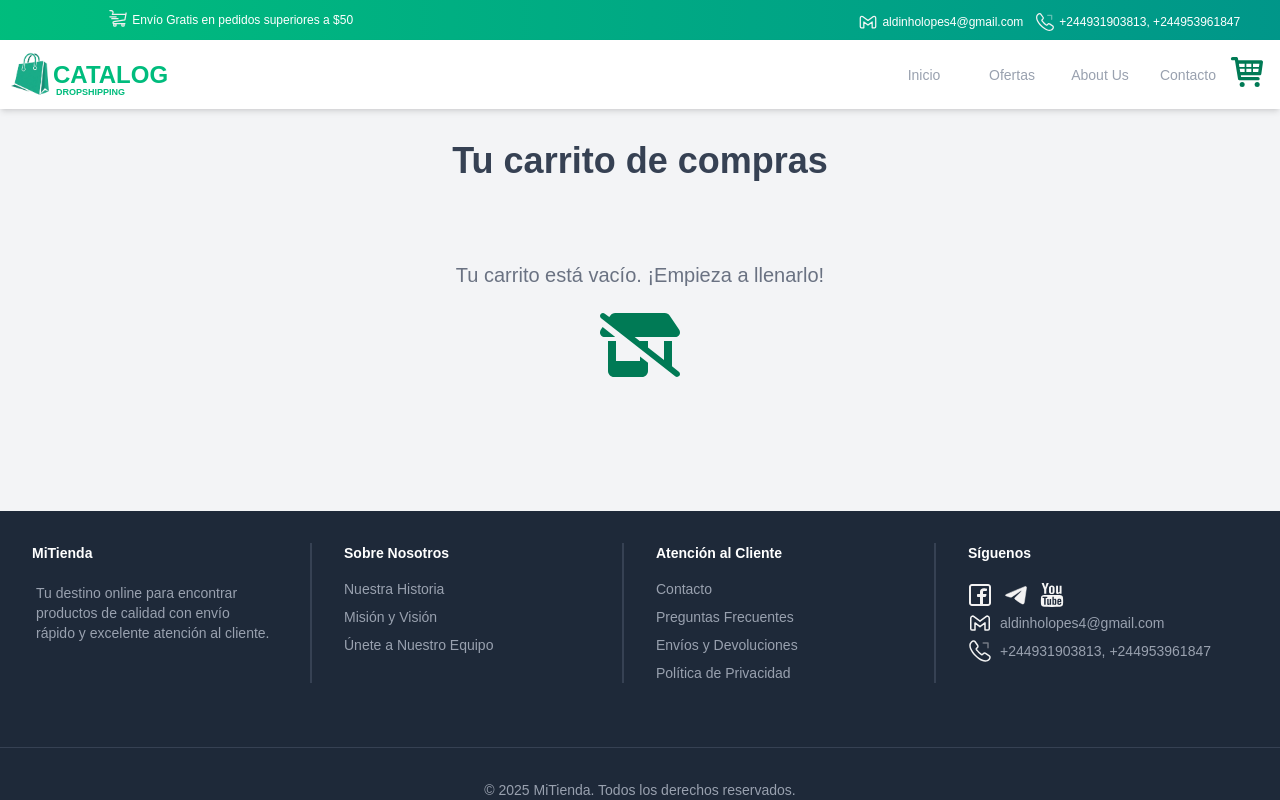
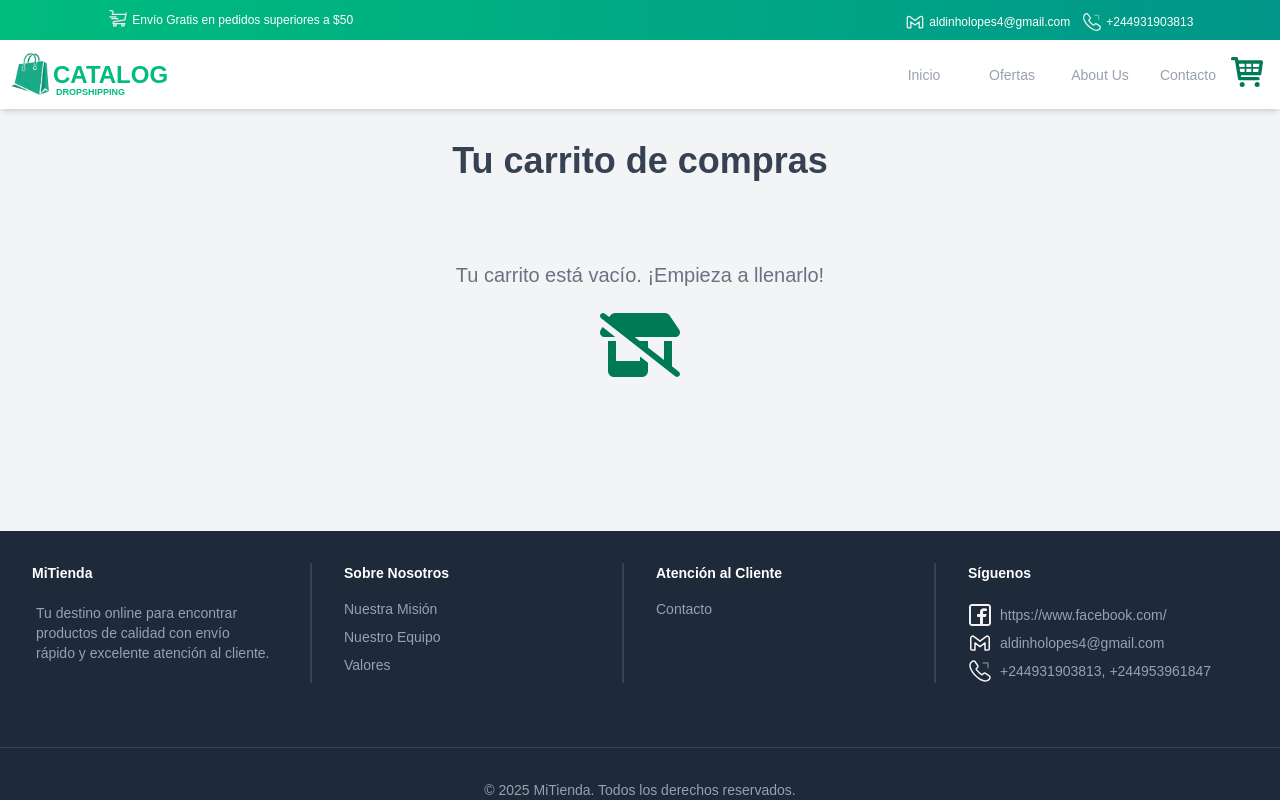
Before and after one commit to rls1990/store-front-template, a Next.js app: page /car-list in a window 1280 px wide. Built offline with nearby package versions, Linux system fonts and the light colour scheme.

Commit message:
contacts info

```diff
--- a/src/app/about-us/page.tsx
+++ b/src/app/about-us/page.tsx
@@ -67,7 +67,7 @@ export default function AboutUsPage() {
       </section>
 
       {/* Nuestra Misión */}
-      <section className="py-16 px-6 sm:px-12 lg:px-24 bg-white text-gray-800">
+      <section id="mision" className="py-16 px-6 sm:px-12 lg:px-24 bg-white text-gray-800">
         <div className="max-w-5xl mx-auto">
           <h2 className="text-3xl font-semibold mb-6 text-center border-b border-b-gray-300">
             Nuestra Misión
@@ -82,7 +82,7 @@ export default function AboutUsPage() {
       </section>
 
       {/* Nuestro Equipo */}
-      <section className="py-16 px-6 sm:px-12 lg:px-24 bg-gray-100 text-gray-900">
+      <section id="team" className="py-16 px-6 sm:px-12 lg:px-24 bg-gray-100 text-gray-900">
         <div className="max-w-5xl mx-auto">
           <h2 className="text-3xl font-semibold mb-10 text-center">
             Conoce a Nuestro Equipo
@@ -108,7 +108,7 @@ export default function AboutUsPage() {
 
       {/* Valores */}
 
-      <section className="py-20 px-6 sm:px-12 lg:px-24 bg-gradient-to-r from-white via-gray-50 to-white text-gray-900">
+      <section id="valores" className="py-20 px-6 sm:px-12 lg:px-24 bg-gradient-to-r from-white via-gray-50 to-white text-gray-900">
         <div className="max-w-6xl mx-auto">
           <h2 className="text-4xl font-extrabold mb-12 text-center tracking-wide text-emerald-700">
             Nuestros Valores
--- a/src/app/car-list/page.tsx
+++ b/src/app/car-list/page.tsx
@@ -188,7 +188,7 @@ export default function CarListPage() {
                 className="w-full mt-8 py-3 bg-emerald-700 text-white rounded-lg font-semibold hover:bg-emerald-600 transition-colors shadow-md inline-flex items-center justify-center gap-2 cursor-pointer disabled:opacity-50"
               >
                 <IoIosSend className="size-7" />
-                {sending ? "Enviando..." : "Proceder al pago"}
+                {sending ? "Enviando..." : "Enviar Pedido"}
               </button>
 
               {success && (
--- a/src/app/contact/page.tsx
+++ b/src/app/contact/page.tsx
@@ -1,7 +1,9 @@
+import Link from "next/link";
 import { BsSend } from "react-icons/bs";
 import {
   FaClock,
   FaEnvelope,
+  FaFacebook,
   FaMapMarkedAlt,
   FaPhoneAlt,
 } from "react-icons/fa";
@@ -48,6 +50,15 @@ export default function ContactPage() {
                   </h3>
                   <p>+244931903813</p>
                   <p>+244953961847</p>
+                </div>
+              </div>
+              <div className="flex items-start">
+                <FaFacebook className="text-emerald-700 text-xl mr-4 mt-1 size-6" />
+                <div>
+                  <h3 className="text-lg font-semibold text-emerald-700">
+                    Facebook
+                  </h3>
+                  <Link href="https://www.facebook.com/share/16a1XoyX88" target="_blank" className="hover:text-emerald-700">https://www.facebook.com/</Link>
                 </div>
               </div>
               <div className="flex items-start">
--- a/src/components/layout/footer/Footer.tsx
+++ b/src/components/layout/footer/Footer.tsx
@@ -1,6 +1,7 @@
 import { getContactData } from "@/services/get-contact";
 import { getSocialNetworksData } from "@/services/get-social-networks";
 import Image from "next/image";
+import Link from "next/link";
 
 const Footer = async () => {
   const social_networks = await getSocialNetworksData();
@@ -20,19 +21,19 @@ const Footer = async () => {
           <h4 className="font-semibold text-white mb-4">Sobre Nosotros</h4>
           <ul className="space-y-2">
             <li>
-              <a href="#" className="hover:text-white transition duration-150">
-                Nuestra Historia
-              </a>
+              <Link href="/about-us#mision" className="hover:text-white transition duration-150">
+                Nuestra Misión
+              </Link>
             </li>
             <li>
-              <a href="#" className="hover:text-white transition duration-150">
-                Misión y Visión
-              </a>
+              <Link href="/about-us#team" className="hover:text-white transition duration-150">
+                Nuestro Equipo
+              </Link>
             </li>
             <li>
-              <a href="#" className="hover:text-white transition duration-150">
-                Únete a Nuestro Equipo
-              </a>
+              <Link href="/about-us#valores" className="hover:text-white transition duration-150">
+                Valores
+              </Link>
             </li>
           </ul>
         </div>
@@ -40,32 +41,32 @@ const Footer = async () => {
           <h4 className="font-semibold text-white mb-4">Atención al Cliente</h4>
           <ul className="space-y-2">
             <li>
-              <a href="#" className="hover:text-white transition duration-150">
+              <Link href="/contact" className="hover:text-white transition duration-150">
                 Contacto
-              </a>
+              </Link>
+            </li>
+            {/* <li>
+              <Link href="#" className="hover:text-white transition duration-150">
+                Preguntas Frecuentes
+              </Link>
             </li>
             <li>
-              <a href="#" className="hover:text-white transition duration-150">
-                Preguntas Frecuentes
-              </a>
+              <Link href="#" className="hover:text-white transition duration-150">
+                Envíos y Devoluciones
+              </Link>
             </li>
             <li>
-              <a href="#" className="hover:text-white transition duration-150">
-                Envíos y Devoluciones
-              </a>
-            </li>
-            <li>
-              <a href="#" className="hover:text-white transition duration-150">
+              <Link href="#" className="hover:text-white transition duration-150">
                 Política de Privacidad
-              </a>
-            </li>
+              </Link>
+            </li> */}
           </ul>
         </div>
         <div className="flex flex-col gap-1">
           <h4 className="font-semibold text-white mb-4">Síguenos</h4>
-          <div className="inline-flex gap-3">
+          {/* <div className="inline-flex gap-3">
             {social_networks.map((item) => (
-              <a key={item.id + Date.now()} href={item.url}>
+              <Link target="_blank" key={item.id + Date.now()} href={item.url}>
                 <Image
                   src={item.image}
                   width={200}
@@ -73,10 +74,24 @@ const Footer = async () => {
                   alt="social network"
                   className="size-[24px]"
                 />
-              </a>
+              </Link>
             ))}
-          </div>
+          </div> */}
           <div className="flex flex-col gap-1">
+            <Link
+              href="https://www.facebook.com/share/16a1XoyX88"
+              className="inline-flex items-center gap-2"
+              target="_blank"
+            >
+              <Image
+                src="/social-networks/facebook.svg"
+                width={200}
+                height={200}
+                alt="social network"
+                className="size-[24px]"
+              />
+              https://www.facebook.com/
+            </Link>
             {contacts.map((item) => (
               <div
                 key={item.id + Date.now()}
--- a/src/components/layout/header/top/ContactsTop.tsx
+++ b/src/components/layout/header/top/ContactsTop.tsx
@@ -24,7 +24,7 @@ const ContactsTop: FC<ContactsTopProps> = ({ items, className }) => {
             alt="image contact"
             className="size-[20px]"
           />
-          {item.value}
+          {item.value.split(",")[0]}
         </div>
       ))}
     </div>
```
